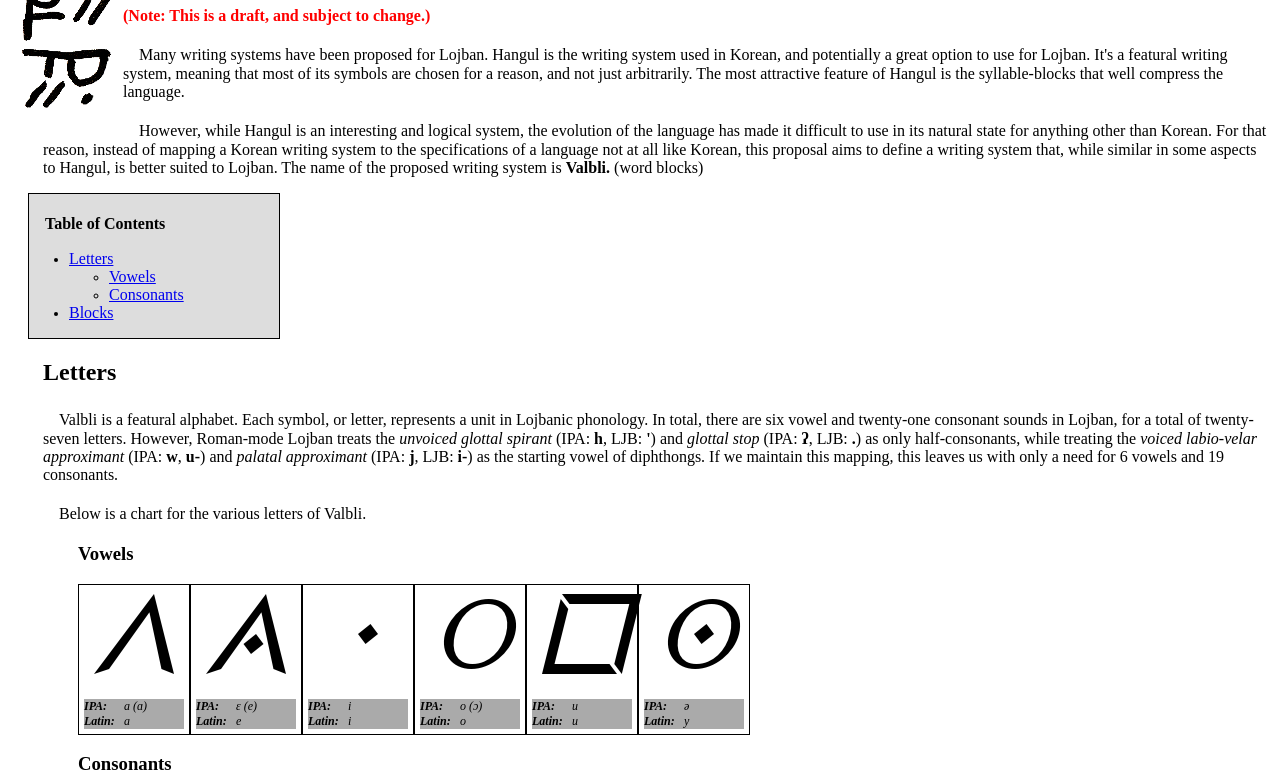
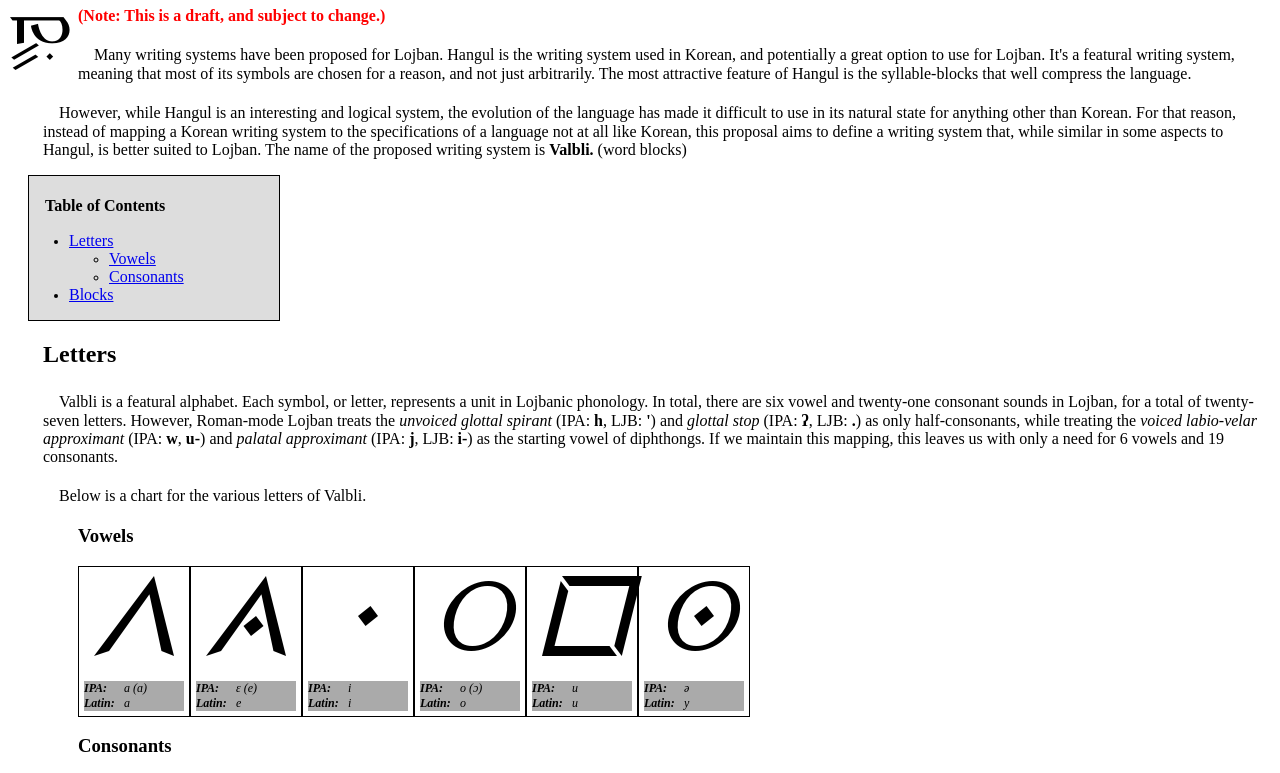
Before and after one commit to TUSF/valbli, a plain HTML site: page docs/index.html in a window 1280 px wide. Shown: the part 59-832 px from the top of the page. Drawn offline with Linux system fonts and the light colour scheme.

Commit message:
Created CV and .VV glyphs by hand. (thought copy and pasting references) Also replaced the doc title image.

```diff
--- a/docs/index.html
+++ b/docs/index.html
@@ -70,7 +70,19 @@
 </style>
 </head>
 <body>
-	<img src="img/valbli.png" style="float:left;"/>
+	<svg width="70px" height="130px" style="float:left;font-size:70px;">
+	<!-- Created with SVG transformations until I have a proper font. -->
+		<g transform="translate(0,50)">
+			<text transform="scale(0.48,1)">&#xe027;</text>
+			<text y="-52" x="52" transform="scale(0.48,0.48)">&#xe010;</text>
+			<text y="2" x="52" transform="scale(0.48,0.48)">&#xe01a;</text>
+		</g>
+		<g transform="translate(0,120)">
+			<text y="-52" x="-5" transform="scale(1,0.48)">&#xe02a;</text>
+			<text y="2" transform="scale(0.48,0.48)">&#xe01a;</text>
+			<text y="2" x="52" transform="scale(0.48,0.48)">&#xe012;</text>
+		</g>
+	</svg>
 	<h1><i>Valbli</i> Orthography Proposal</h1>
 	<span class="WIP">This is a draft, and subject to change.</span>
 	<section id="abstract">
```
Also changed, not shown: 4 other files.
